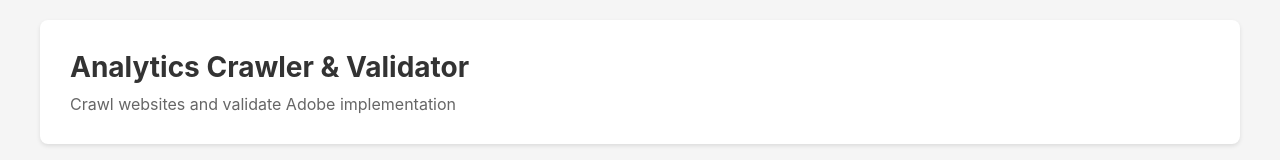
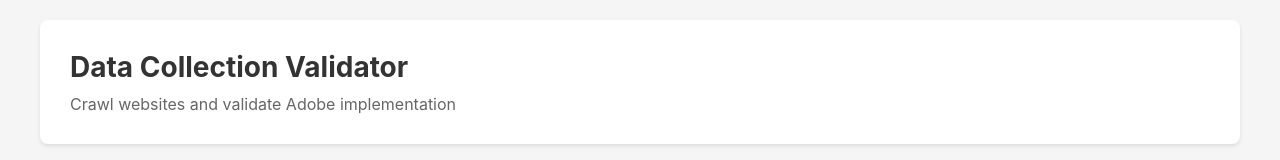
Before and after one commit to dompuiu/ai-playground, a React (Vite) app in the folder frontend/: page / in a window 1280 px wide. Shown: the top 160 px of the page. Built offline with nearby package versions, Linux system fonts and the light colour scheme; no server answers.

Commit message:
Change title.

```diff
--- a/frontend/src/App.jsx
+++ b/frontend/src/App.jsx
@@ -59,7 +59,12 @@
     };
   }, []);
 
-  const handleStartCrawl = async (url, selectedValidators, maxPages, delayBeforeReturnHtml) => {
+  const handleStartCrawl = async (
+    url,
+    selectedValidators,
+    maxPages,
+    delayBeforeReturnHtml,
+  ) => {
     // Clear previous status updates
     setStatusUpdates([]);
     setIsRunning(true);
@@ -110,7 +115,7 @@
   return (
     <div className="app">
       <header className="app-header">
-        <h1>Analytics Crawler & Validator</h1>
+        <h1>Data Collection Validator</h1>
         <p>Crawl websites and validate Adobe implementation</p>
       </header>
 
```
